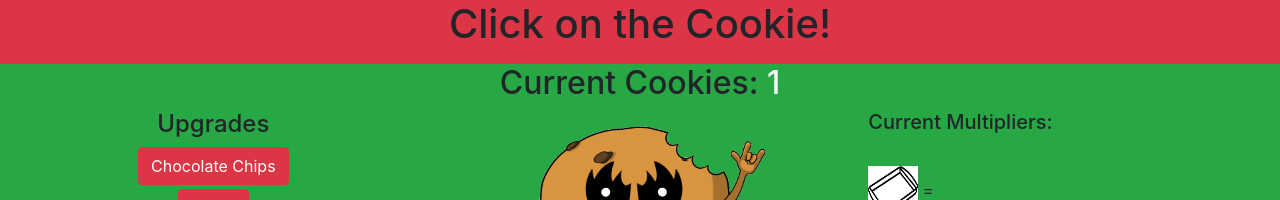
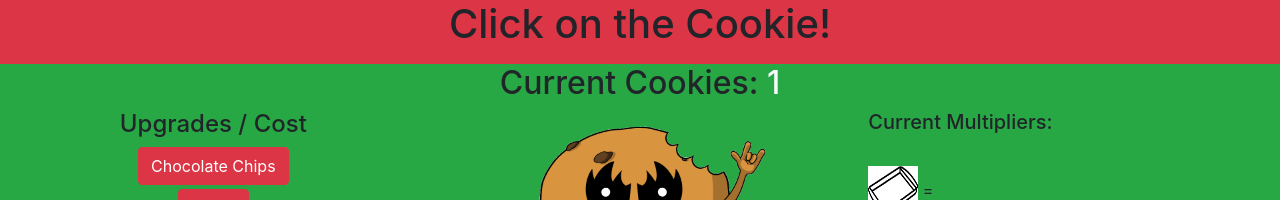
Before and after one commit to JordanJStone/CHECKPOINT-2, a plain HTML site: page index.html in a window 1280 px wide. Shown: the top 200 px of the page. Drawn offline with nearby package versions, Linux system fonts and the light colour scheme.

Commit message:
Added Cost title

```diff
--- a/index.html
+++ b/index.html
@@ -30,7 +30,7 @@
     <div class="row">
 
       <div class="col-md-4 text-center">
-        <h4>Upgrades</h4>
+        <h4>Upgrades / Cost</h4>
         <button type="button" class="chips btn btn-danger mx-3" onclick="buyChocChips()">Chocolate
           Chips</button><span id="chipsCost"></span><br>
 
```
Also changed, not shown: app.js (+10 -0 lines).
